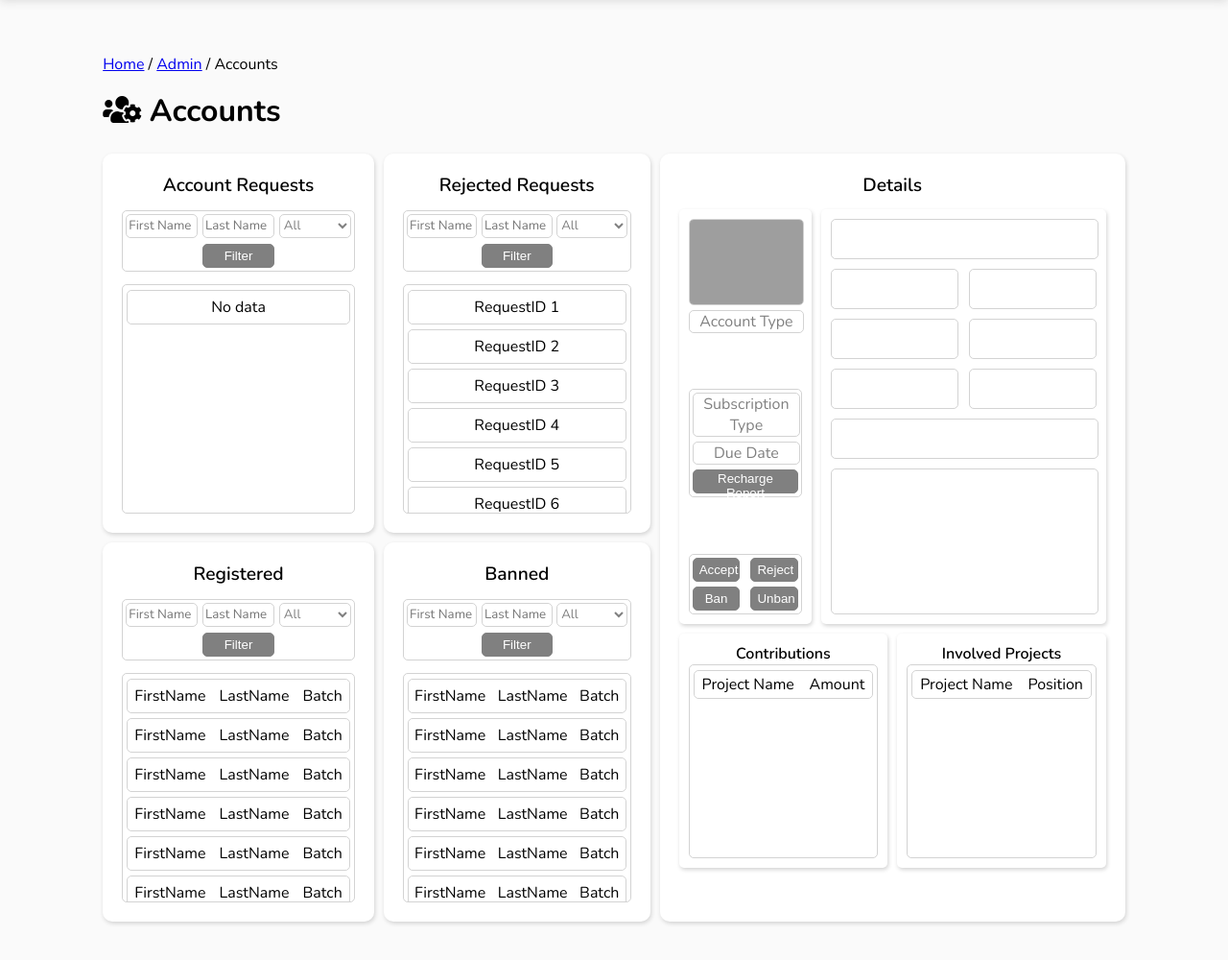
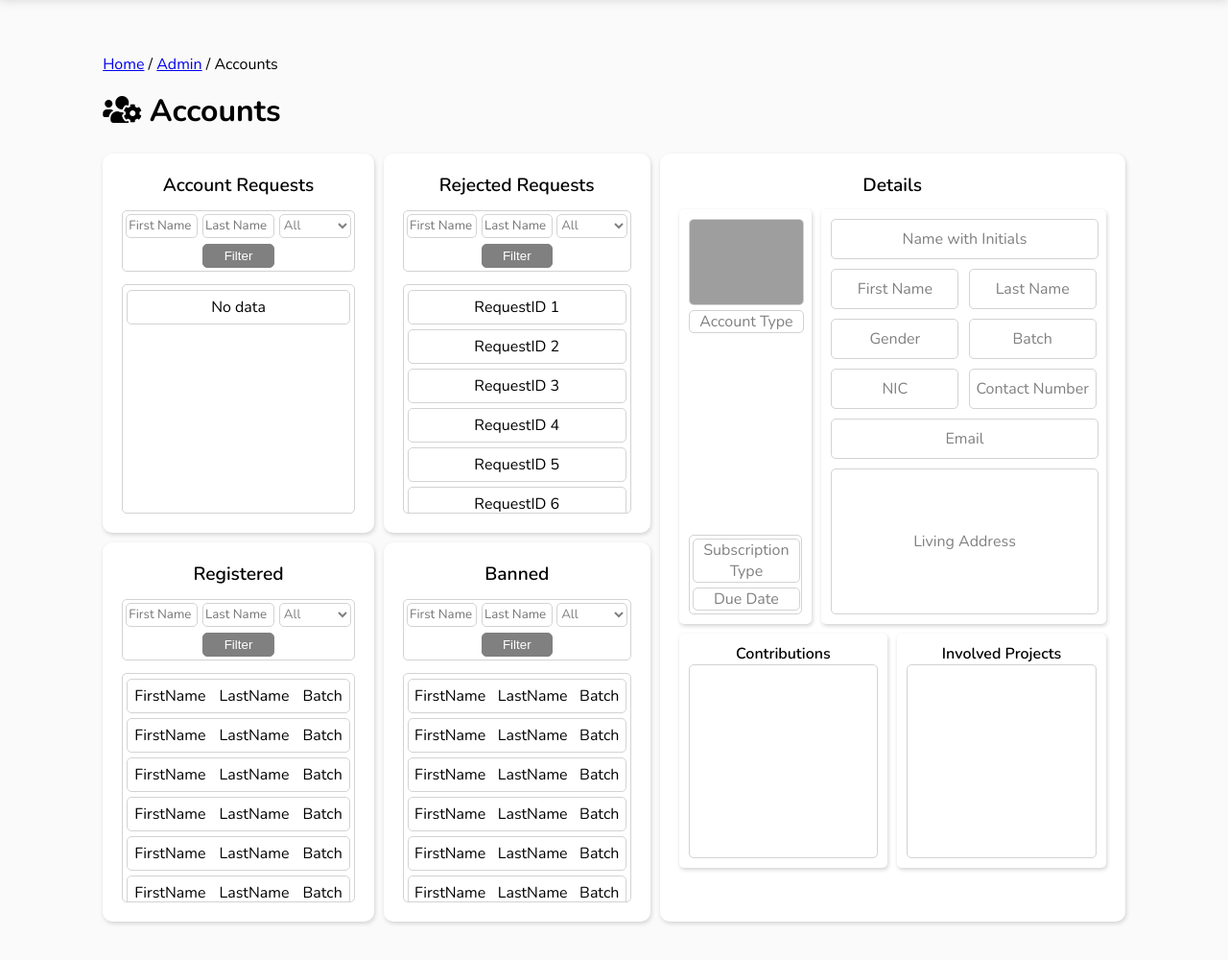
Before and after one commit to IsuruVihan/UCSC_Alumni_Diaries, a PHP site: page /admin-accounts.php in a window 1280 px wide. Shown: the part 70-1070 px from the top of the page at 96% size. Run offline with PHP 8.4, Linux system fonts and the light colour scheme; data that the repository does not hold is empty; some libraries are stand-ins or nearby versions; grey boxes are pictures that could not be loaded.

Commit message:
Re-constructed membership account request details view sketch

```diff
--- a/pages/admin-accounts.php
+++ b/pages/admin-accounts.php
@@ -320,39 +320,39 @@
                     <div class='due-date'>
                         Due Date
                     </div>
-                    <button class='recharge-report-btn btn'>
-                        Recharge Report
-                    </button>
+<!--                    <button class='recharge-report-btn btn'>-->
+<!--                        Recharge Report-->
+<!--                    </button>-->
                 </div>
-                <div class='section-3'>
-                    <div class='sec-row-1'>
-                        <button class='accept-btn btn'>Accept</button>
-                        <button class='remove-btn btn'>Reject</button>
+<!--                <div class='section-3'>-->
+<!--                    <div class='sec-row-1'>-->
+<!--                        <button class='accept-btn btn'>Accept</button>-->
+<!--                        <button class='remove-btn btn'>Reject</button>-->
+<!--                    </div>-->
+<!--                    <div class='sec-row-2'>-->
+<!--                        <button class='ban-btn btn'>Ban</button>-->
+<!--                        <button class='unban-btn btn'>Unban</button>-->
+<!--                    </div>-->
+<!--                </div>-->
+            </div>
+            <div class='container-2'>
+                <div class='full-name details-field'>Name with Initials</div>
+                <div class='middle-section'>
+                    <div class='mid-sec-row'>
+                        <div class='first-name details-field'>First Name</div>
+                        <div class='last-name details-field'>Last Name</div>
                     </div>
-                    <div class='sec-row-2'>
-                        <button class='ban-btn btn'>Ban</button>
-                        <button class='unban-btn btn'>Unban</button>
+                    <div class='mid-sec-row'>
+                        <div class='gender details-field'>Gender</div>
+                        <div class='batch details-field'>Batch</div>
+                    </div>
+                    <div class='mid-sec-row'>
+                        <div class='nic details-field'>NIC</div>
+                        <div class='contact-number details-field'>Contact Number</div>
                     </div>
                 </div>
-            </div>
-            <div class='container-2'>
-                <div class='full-name details-field'></div>
-                <div class='middle-section'>
-                    <div class='mid-sec-row'>
-                        <div class='first-name details-field'></div>
-                        <div class='last-name details-field'></div>
-                    </div>
-                    <div class='mid-sec-row'>
-                        <div class='gender details-field'></div>
-                        <div class='batch details-field'></div>
-                    </div>
-                    <div class='mid-sec-row'>
-                        <div class='nic details-field'></div>
-                        <div class='contact-number details-field'></div>
-                    </div>
-                </div>
-                <div class='email details-field'></div>
-                <div class='address details-field'></div>
+                <div class='email details-field'>Email</div>
+                <div class='address details-field'>Living Address</div>
             </div>
         </div>
         <div class='row-2'>
@@ -361,14 +361,14 @@
                     Contributions
                 </div>
                 <div class='list'>
-                    <div class='result'>
-                        <div class='project-name'>
-                            Project Name
-                        </div>
-                        <div class='amount'>
-                            Amount
-                        </div>
-                    </div>
+<!--                    <div class='result'>-->
+<!--                        <div class='project-name'>-->
+<!--                            Project Name-->
+<!--                        </div>-->
+<!--                        <div class='amount'>-->
+<!--                            Amount-->
+<!--                        </div>-->
+<!--                    </div>-->
                 </div>
             </div>
             <div class='involved-projects'>
@@ -376,23 +376,18 @@
                     Involved Projects
                 </div>
                 <div class='list'>
-                    <div class='result'>
-                        <div class='project-name'>
-                            Project Name
-                        </div>
-                        <div class='position'>
-                            Position
-                        </div>
-                    </div>
+<!--                    <div class='result'>-->
+<!--                        <div class='project-name'>-->
+<!--                            Project Name-->
+<!--                        </div>-->
+<!--                        <div class='position'>-->
+<!--                            Position-->
+<!--                        </div>-->
+<!--                    </div>-->
                 </div>
             </div>
         </div>
     </div>
-
-
-
-
-
 </div>
 
 <?php include('../components/footer.php'); ?>
```
Also changed, not shown: server/admin-accounts/member-account-request-details.php (+6 -2 lines).
